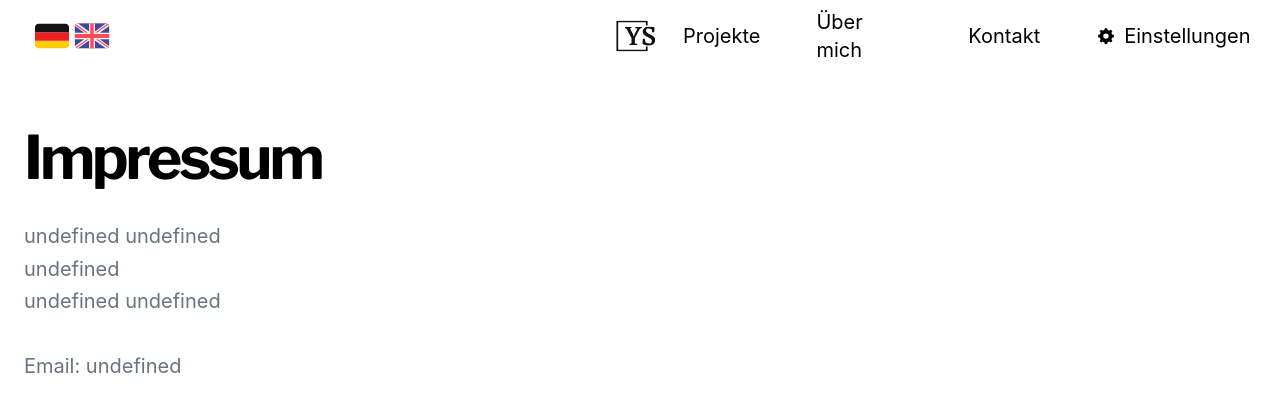
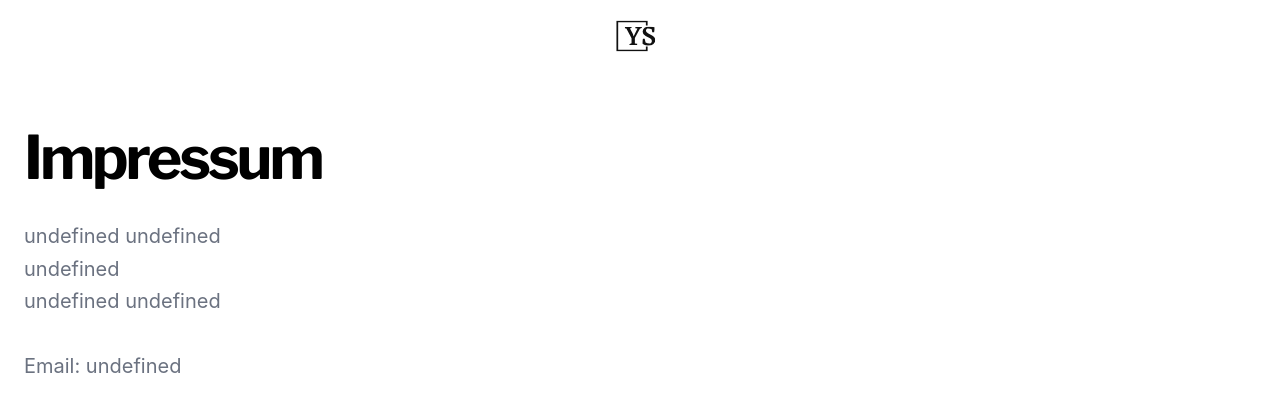
Before and after one commit to SchmittYannic/portfolio_ys, a React (Vite) app: page /impressum in a window 1280 px wide. Shown: the top 412 px of the page. Built offline with nearby package versions, Linux system fonts and the light colour scheme.

Commit message:
Adds type prop to Navbar component
type prop controlls what is shown in the navbar. "minimal" only shows button to Frontpage. "complete" shows languagetoggle, button to Frontpage and navigation links.

```diff
--- a/src/components/Navbar.tsx
+++ b/src/components/Navbar.tsx
@@ -16,6 +16,10 @@ type NavMenuPropsType = {
     setIsMenuOpen: React.Dispatch<React.SetStateAction<boolean>>,
     isSettingOpen: boolean,
     setIsSettingOpen: React.Dispatch<React.SetStateAction<boolean>>,
+}
+
+type NavbarPropsType = {
+    type?: "complete" | "minimal"
 }
 
 const NavMenu = ({ setIsMenuOpen, isSettingOpen, setIsSettingOpen }: NavMenuPropsType): ReactElement => {
@@ -198,7 +202,7 @@ const SettingsMenu = () => {
     )
 }
 
-const DesktopNav = () => {
+const DesktopNav = ({ type = "complete" }: NavbarPropsType) => {
     const { lang, theme } = useSettings();
     const [isSettingOpen, setIsSettingOpen] = useState<boolean>(false);
     const [isSettingsButtonHovered, setIsSettingsButtonHovered] = useState<boolean>(false);
@@ -224,6 +228,8 @@ const DesktopNav = () => {
 
     return (
         <>
+            {
+                type === "complete" ?
                     <div className="ml-6 py-2 w-fit flex items-center">
                         <div className="relative h-full">
                             <NavElement>
@@ -231,6 +237,8 @@ const DesktopNav = () => {
                             </NavElement>
                         </div>
                     </div>
+                    : <div></div>
+            }
 
             <div className="py-2">
                 <div className="relative h-full">
@@ -250,6 +258,9 @@ const DesktopNav = () => {
                 </div>
             </div>
 
+            {
+                type === "complete" ?
+                    <>
                         <ul className="mr-6 py-2 justify-self-end flex xl:gap-10 gap-1 items-stretch  xl:text-xl text-lg  dark:text-darkTextPrimary text-textPrimary">
                             {navLinks.map(link => (
                                 <li key={link.id} className="relative">
@@ -287,10 +298,13 @@ const DesktopNav = () => {
                             <SettingsMenu />
                         </div>
                     </>
+                    : <div></div>
+            }
+        </>
     )
 }
 
-const MobileNav = (): ReactElement => {
+const MobileNav = ({ type = "complete" }: NavbarPropsType): ReactElement => {
     const { theme } = useSettings();
     const { TooltipContent } = useDynamicClasses();
     const [isMenuOpen, setIsMenuOpen] = useState<boolean>(false);
@@ -346,6 +360,8 @@ const MobileNav = (): ReactElement => {
 
     return (
         <>
+            {
+                type === "complete" ?
                     <div className="ml-6 py-2 w-fit flex items-center">
                         <div className="relative h-full">
                             <NavElement>
@@ -353,6 +369,8 @@ const MobileNav = (): ReactElement => {
                             </NavElement>
                         </div>
                     </div>
+                    : <div></div>
+            }
 
             <div className="py-2">
                 <div className="relative h-full">
@@ -372,6 +390,9 @@ const MobileNav = (): ReactElement => {
                 </div>
             </div>
 
+            {
+                type === "complete" ?
+                    <>
                         <div className={`mr-6 py-2 justify-self-end`}>
                             <div className="relative h-full">
                                 <NavElement>
@@ -415,10 +436,13 @@ const MobileNav = (): ReactElement => {
                             <NavMenu setIsMenuOpen={setIsMenuOpen} isSettingOpen={isSettingOpen} setIsSettingOpen={setIsSettingOpen} />
                         </div>
                     </>
+                    : <div></div>
+            }
+        </>
     )
 };
 
-const Navbar = (): ReactElement => {
+const Navbar = ({ type = "complete" }: NavbarPropsType): ReactElement => {
     const { color } = useSettings();
     const { setLastHoveredNavElement } = useNavHoverState();
     const windowSize = useWindowSize();
@@ -445,8 +469,8 @@ const Navbar = (): ReactElement => {
                         {isInitialRender
                             ? <></>
                             : isXlScreen
-                                ? <DesktopNav />
-                                : <MobileNav />
+                                ? <DesktopNav type={type} />
+                                : <MobileNav type={type} />
                         }
                     </div>
                 </nav>
```
Lines whose indentation alone changed are shown as unchanged.
